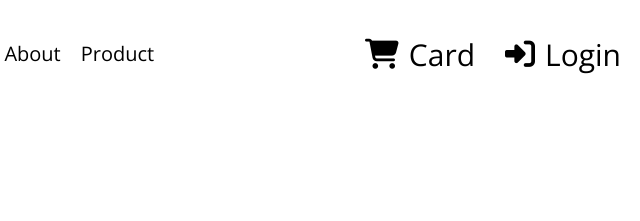
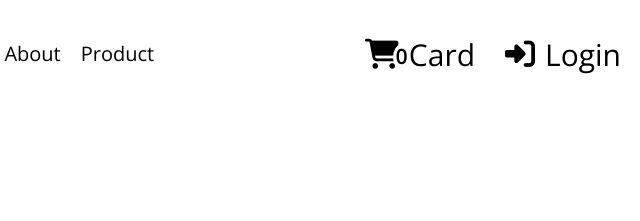
Before and after one commit to Lojkuc/online-store, a website built with webpack: page src/index.html in a window 1280 px wide. Shown: the top 221 px of the page, 604-1244 px from the left. Built offline with nearby package versions, Linux system fonts and the light colour scheme; files whose address does not match are found by name.

Commit message:
feat:add counter products

```diff
--- a/src/assets/style/style.scss
+++ b/src/assets/style/style.scss
@@ -74,7 +74,19 @@ h2 {
     column-gap: 30px;
     font-size: 30px;
 }
+.fa-cart-shopping {
+    position: relative;
+  }
 
+  .counter-products {
+    position: absolute;
+    bottom: 0;
+    right: -10px;
+    background-color: #FFF;
+    border-radius: 50%;
+    padding: 2px;
+    font-size: 20px;
+  }
 .login,
 .card {
     display: flex;
--- a/src/index.html
+++ b/src/index.html
@@ -26,7 +26,9 @@
                 </nav>
                 <div class="using-block">
                     <a href="/cart" class="card" onclick="route(event)">
-                        <i class="fa-solid fa-cart-shopping"></i>
+                        <i class="fa-solid fa-cart-shopping">
+                            <span class="counter-products">0</span>
+                        </i>
                         <p class="cart_text">Card</p>
                     </a>
                     <a href="/login" class="login" onclick="route(event)">
```
